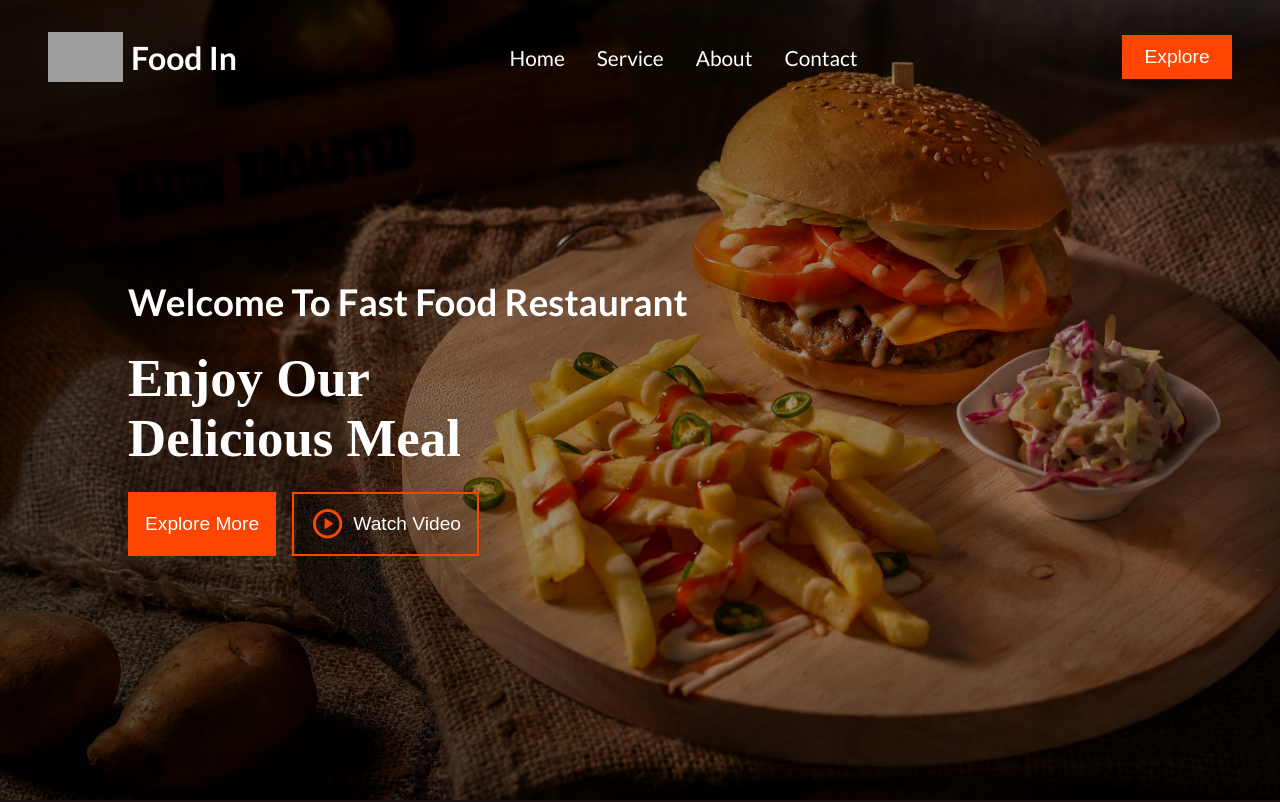
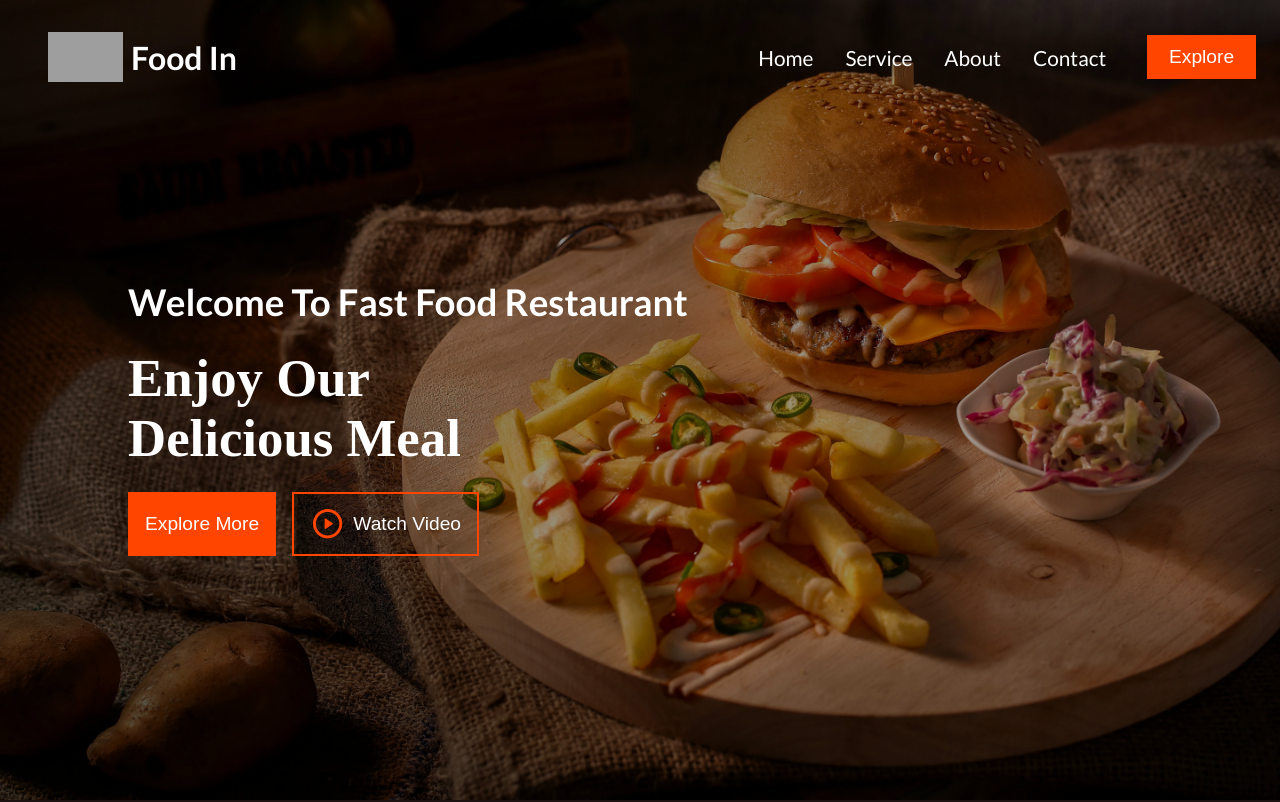
Before and after one commit to UmutSogukpinar/responsive_restaurant_website, a React (Vite) app: page / in a window 1280 px wide. Shown: the top 802 px of the page. Built offline with nearby package versions, Linux system fonts and the light colour scheme; grey boxes are pictures that could not be loaded; a web font is replaced by a local one.

Commit message:
responsive navbar init

```diff
--- a/src/footer/footer.css
+++ b/src/footer/footer.css
@@ -67,3 +67,18 @@
     color: white;
     font-size: 1.5rem;
 }
+
+@media (max-width: 768px)
+{
+    #footer
+    {
+        padding: 1rem;
+    }
+
+    #footer > *
+    {
+        width: 12rem;
+        margin: 1rem auto;
+        padding: 1rem;
+    }
+}
--- a/src/navbar/Navbar.jsx
+++ b/src/navbar/Navbar.jsx
@@ -1,19 +1,55 @@
-import React from "react";
+import React, { useEffect, useState, useCallback } from "react";
 import "./navbar.css";
-import logo from "../../public/img/log.png"
+import logo from "../../public/img/log.png";
 
 const Navbar = () => {
+  const [scrolled, setScrolled] = useState(false);
+  const [isSmall, setIsSmall] = useState(false);
+
+  const handleScroll = useCallback(() => {
+    setScrolled(window.scrollY > 10);
+  }, []);
+
+  const handleSize = useCallback(() => {
+    setIsSmall(window.innerWidth < 850);
+  }, []);
+
+  useEffect(() => {
+    handleSize();
+    handleScroll();
+    window.addEventListener("scroll", handleScroll);
+    window.addEventListener("resize", handleSize);
+
+    return () => {
+      window.removeEventListener("scroll", handleScroll);
+      window.removeEventListener("resize", handleSize);
+    };
+  }, []);
+
   return (
-    <div id="navbar">
-      <img src={logo} alt="" />
-      <h2>Food In</h2>
-      <ul id="navbar-list">
-        <li className="navbar-list-el"><a href="">Home</a></li>
-        <li className="navbar-list-el"><a href="">Service</a></li>
-        <li className="navbar-list-el"><a href="">About</a></li>
-        <li className="navbar-list-el"><a href="">Contact</a></li>
-      </ul>
-      <button id="explore-button">Explore</button>
+    <div id="navbar" className={scrolled ? "scrolled" : ""}>
+      <div id="navbar-left">
+        <img src={logo} alt="" />
+        <h2>Food In</h2>
+      </div>
+      <div id="navbar-right" className={isSmall ? "small-navbar" : "big-navbar"}>
+        <ul id="navbar-list">
+          <li className="navbar-list-el">
+            <a href="">Home</a>
+          </li>
+          <li className="navbar-list-el">
+            <a href="">Service</a>
+          </li>
+          <li className="navbar-list-el">
+            <a href="">About</a>
+          </li>
+          <li className="navbar-list-el">
+            <a href="">Contact</a>
+          </li>
+        </ul>
+        <button id="explore-button">Explore</button>
+      </div>
+      <div id="navbar-right-s" className={isSmall ? "small-navbar" : "big-navbar"}></div>
     </div>
   );
 };
--- a/src/navbar/navbar.css
+++ b/src/navbar/navbar.css
@@ -1,12 +1,46 @@
 #navbar
 {
+    background-color: transparent;
     display: flex ;
     position: absolute;
     flex-direction: row;
-    margin: 2rem 3rem;
+    padding: 2rem 3rem;
     align-items: center;
     width: calc(100% - 6rem);
     z-index: 3;
+    position: fixed;
+    width: 100%;
+    transition: background-color .5s linear;
+}
+
+#navbar-left
+{
+    display: flex;
+    flex-direction: row;
+    align-items: center;
+}
+
+#navbar.scrolled
+{
+    background-color: black;
+}
+
+#navbar-right
+{
+    display: flex;
+    flex-direction: row;
+    align-items: center;
+    margin-left: auto;
+}
+
+#navbar-right.small-navbar
+{
+    display: none;
+}
+
+#navbar-right-s.big-navbar
+{
+    display: none;
 }
 
 #navbar h2
@@ -36,7 +70,7 @@
 {
    display: flex;
     flex-direction: row;
-    margin-left: auto;
+    margin-right: 5%;
 }
 
 .navbar-list-el
--- a/src/order/aboutUs/aboutUs.css
+++ b/src/order/aboutUs/aboutUs.css
@@ -61,4 +61,10 @@
   margin-left: 1rem;
   cursor: pointer;
   align-self: flex-start;
+  transition: background-color .3s ease-in;
 }
+
+#about-us-card > button:hover {
+  background-color: white;
+  color: black;
+}
```
